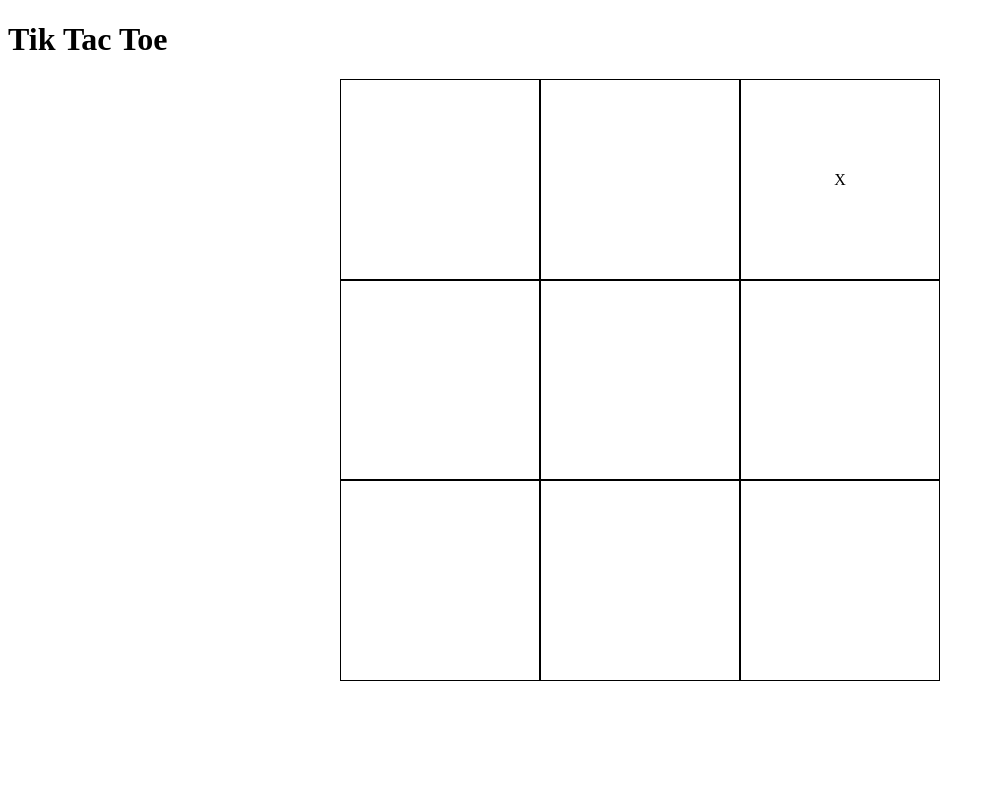
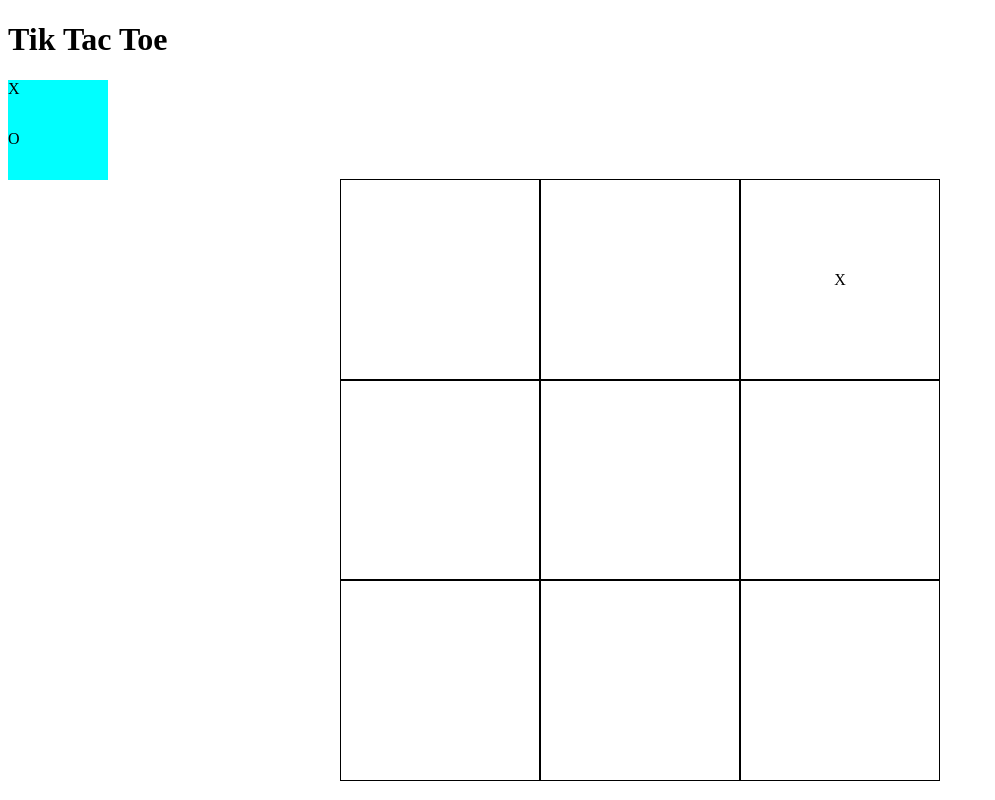
Before and after one commit to cookingnoob/tik-tak-toe, a plain HTML site: page index.html in a window 1280 px wide. Shown: the whole page, without its empty margins (0-995 px from the left). Drawn offline with Linux system fonts and the light colour scheme.

Commit message:
Add Player factory function, it creates a div that will serve as a player selection button

```diff
--- a/index.html
+++ b/index.html
@@ -10,7 +10,8 @@
 </head>
 <body>
     <H1>Tik Tac  Toe</H1>
-    <div class="chooseChecker"></div>
+    <div class="playerSelection"></div>
+
     <div class="board">
         <div class="cell" id="one"></div>
         <div class="cell" id="two"></div>
--- a/script.js
+++ b/script.js
@@ -26,19 +26,37 @@ const Gameboard = (() => {
 const displayController = (() => {
 })();
 
-const Player = (checker) => {
-    const chooseChecker = document.getElementsByClassName('.chooseChecker');
-    const playerX = createElementWithClass('div', 'playerX');
-    const playerO = createElementWithClass('div', 'playerO')
 
-    function createElementWithClass(elementType, className){
-        let element = document.createElement(elementType);
-        element.classList.add(className);
-        return element;
-    }
+//son dos botones
+//se elige picando uno
+const Player = (name) => {
+    const playerSelection = document.querySelector('.playerSelection');
+    const choosePlayer = document.createElement('div');
+    choosePlayer.classList.add('playerBtn');
+    choosePlayer.textContent = name;
+    playerSelection.appendChild(choosePlayer);
+
+
+  const sayName = () => `my name is ${name}`
+
+  return{
+    sayName
+  }
+
 }
 
-//jugador
-        //tiene un X o O
-        //cada click pasa ese elemento a la casilla
-        //no puede haber dos iguales
+const playerX = Player('X')
+playerX.sayName()
+
+const playerO = Player('O')
+
+
+
+            // const playerX = createElementWithClass('div', 'playerX');
+    // const playerO = createElementWithClass('div', 'playerO')
+
+    // function createElementWithClass(elementType, className){
+    //     let element = document.createElement(elementType);
+    //     element.classList.add(className);
+    //     return element;
+    // }
--- a/style.css
+++ b/style.css
@@ -37,3 +37,8 @@
 .cell:hover{
     background-color: rgb(234, 234, 234);
 }
+.playerBtn{
+    height: 50px;
+    width: 100px;
+    background-color: aqua;
+}
```
